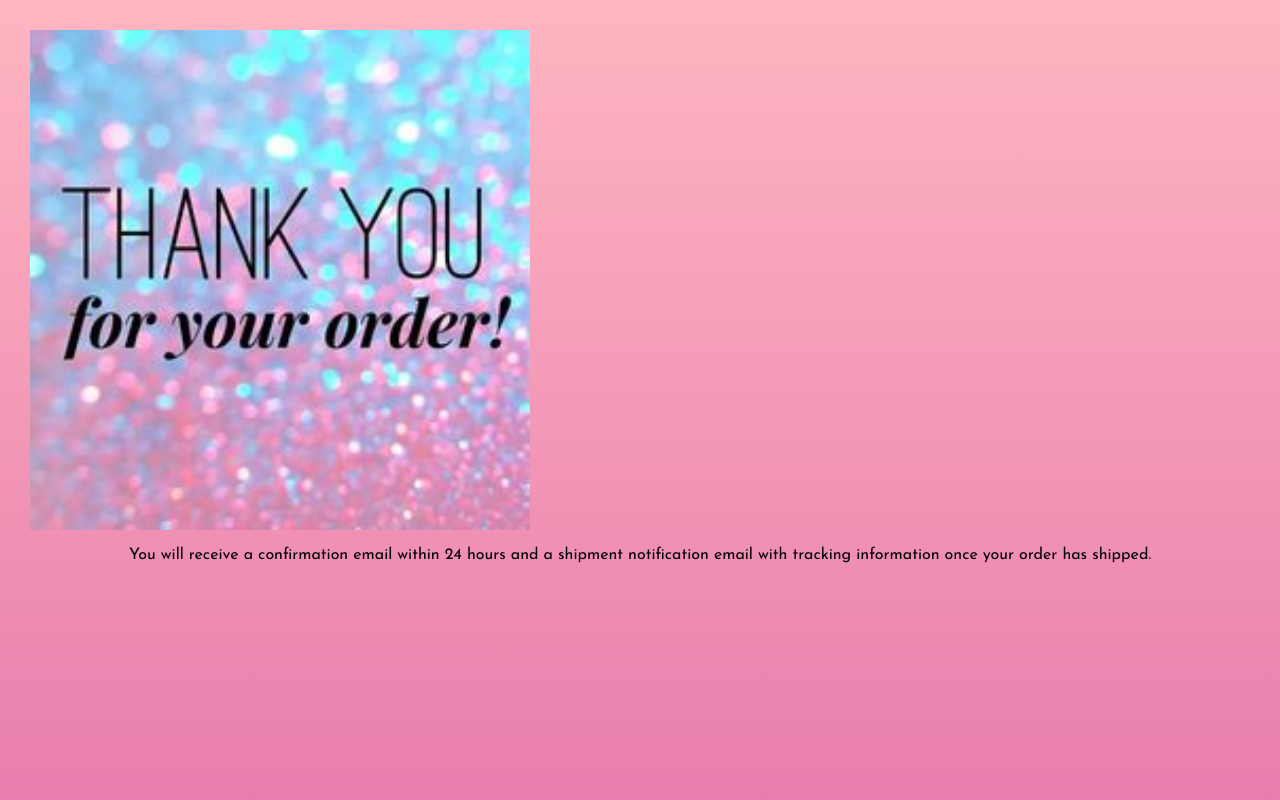
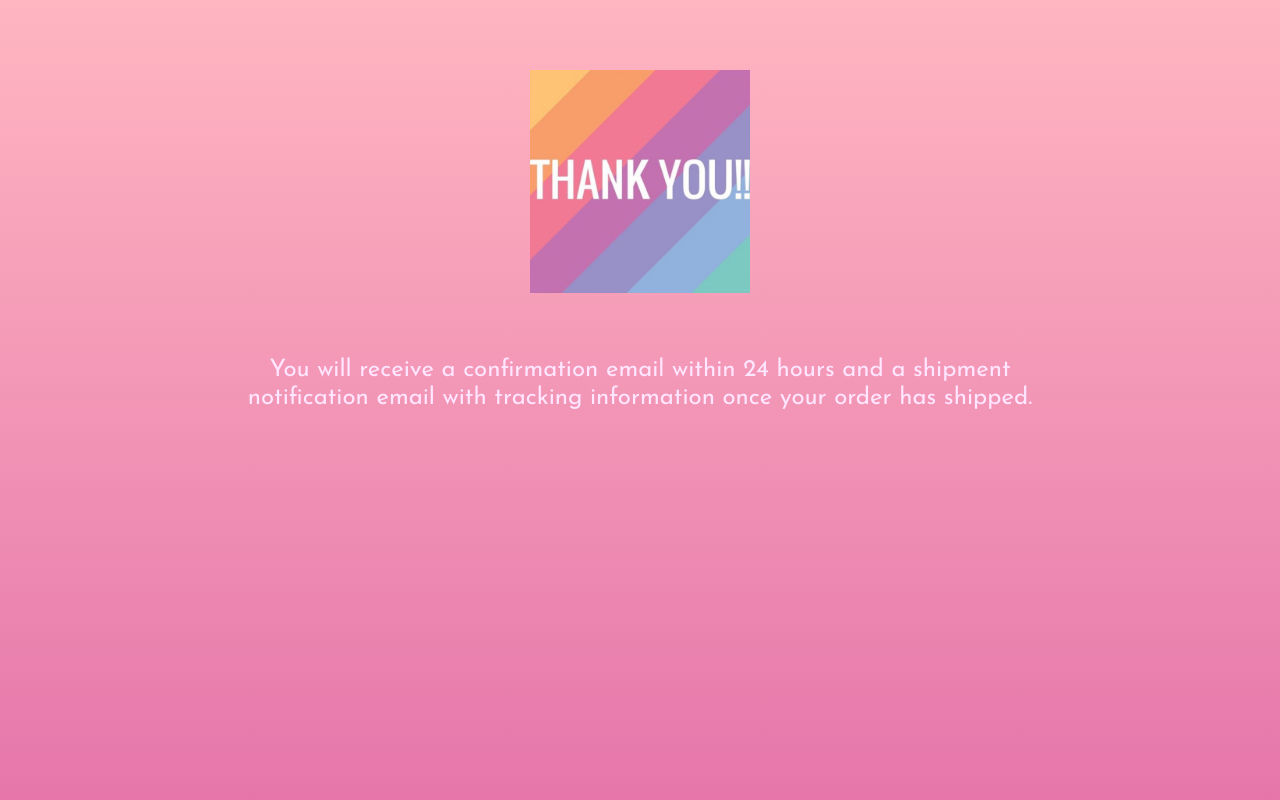
Before and after one commit to akbadger/d3-style-an-order-form, a plain HTML site: page thanks.html in a window 1280 px wide. Shown: the top 800 px of the page. Drawn offline with Linux system fonts and the light colour scheme.

Commit message:
added more styles to thanks page

```diff
--- a/css/global.css
+++ b/css/global.css
@@ -85,9 +85,12 @@ h1 {
 }
 
 .email-conf {
-    font-size: 16px;
+    font-size: 24px;
     width: 100%;
     text-align: center;
+    padding-left: 100px;
+    padding-right: 100px;
+    color: #ffe6ff
 }
 
 .expanded-background {
@@ -95,7 +98,8 @@ h1 {
 }
 
 #thanks-pic {
-    width: 500px;
-    height: auto;
+    padding: 40px;
+    max-width: 300px;
+    margin: 0 auto;
     display: block;
 }
--- a/thanks.html
+++ b/thanks.html
@@ -10,8 +10,8 @@
     <link rel="stylesheet" href="css/global.css" />
 </head>
 <body class="expanded-background">
-<img id="thanks-pic" src="img/thanks.jpg"/>
-<p class="email-conf">You will receive a confirmation email within 24 hours and a shipment notification email with tracking information once your order has shipped.</p>
+<img id="thanks-pic" src="img/thankyou.jpg"/>
+<p class="email-conf">You will receive a confirmation email within 24 hours and a shipment <br/>notification email with tracking information once your order has shipped.</p>
 
 
 
```
Also changed, not shown: img/thanks.jpg (deleted), img/thankyou.jpg (added).
